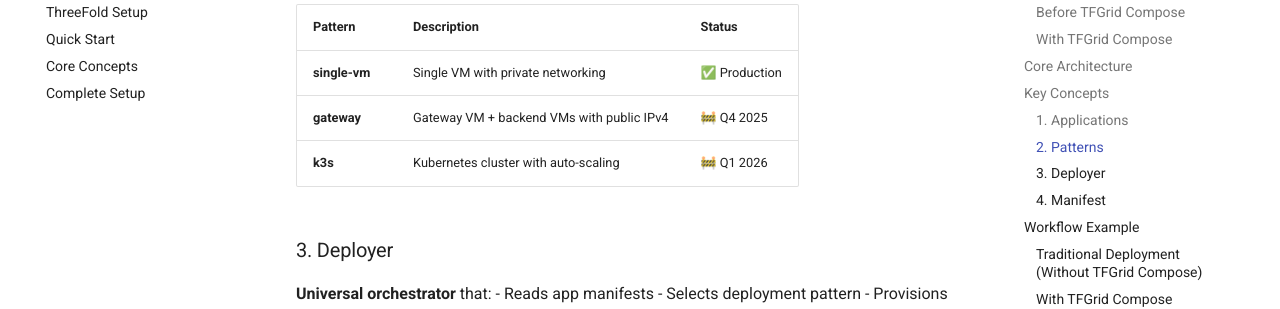
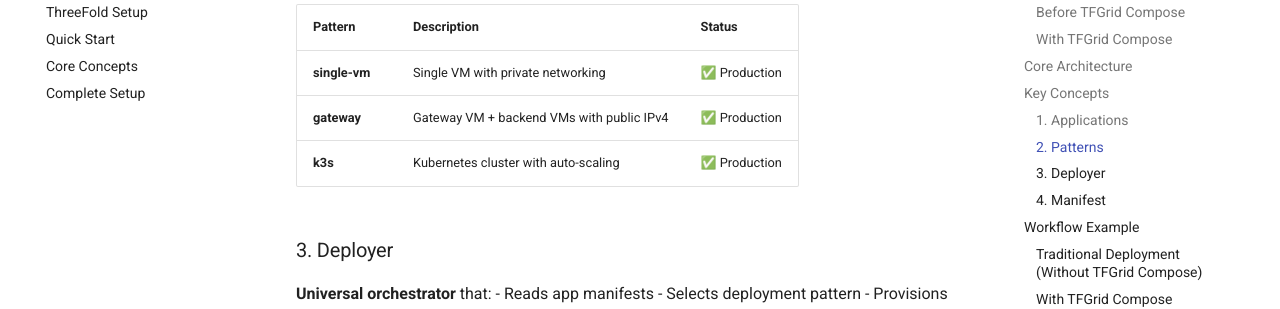
Before and after one commit to tfgrid-studio/tfgrid-docs, an MkDocs documentation site: the page built from docs/getting-started/introduction.md, in a window 1280 px wide and 900 px high, scrolled down 2180 px. Shown: the part 150-459 px from the top of the window. Built offline with MkDocs 1.6.1 and Material for MkDocs 9.7.7, drawn with Linux system fonts in a browser that asks for light colours; comment, search, counter and statistics services are not loaded; the version menu is left out.

Commit message:
docs: Update gateway and k3s patterns status to production in introduction

```diff
--- a/docs/getting-started/introduction.md
+++ b/docs/getting-started/introduction.md
@@ -98,8 +98,8 @@
 | Pattern | Description | Status |
 |---------|-------------|--------|
 | **single-vm** | Single VM with private networking | ✅ Production |
-| **gateway** | Gateway VM + backend VMs with public IPv4 | 🚧 Q4 2025 |
-| **k3s** | Kubernetes cluster with auto-scaling | 🚧 Q1 2026 |
+| **gateway** | Gateway VM + backend VMs with public IPv4 | ✅ Production |
+| **k3s** | Kubernetes cluster with auto-scaling | ✅ Production |
 
 ### 3. Deployer
 
```
